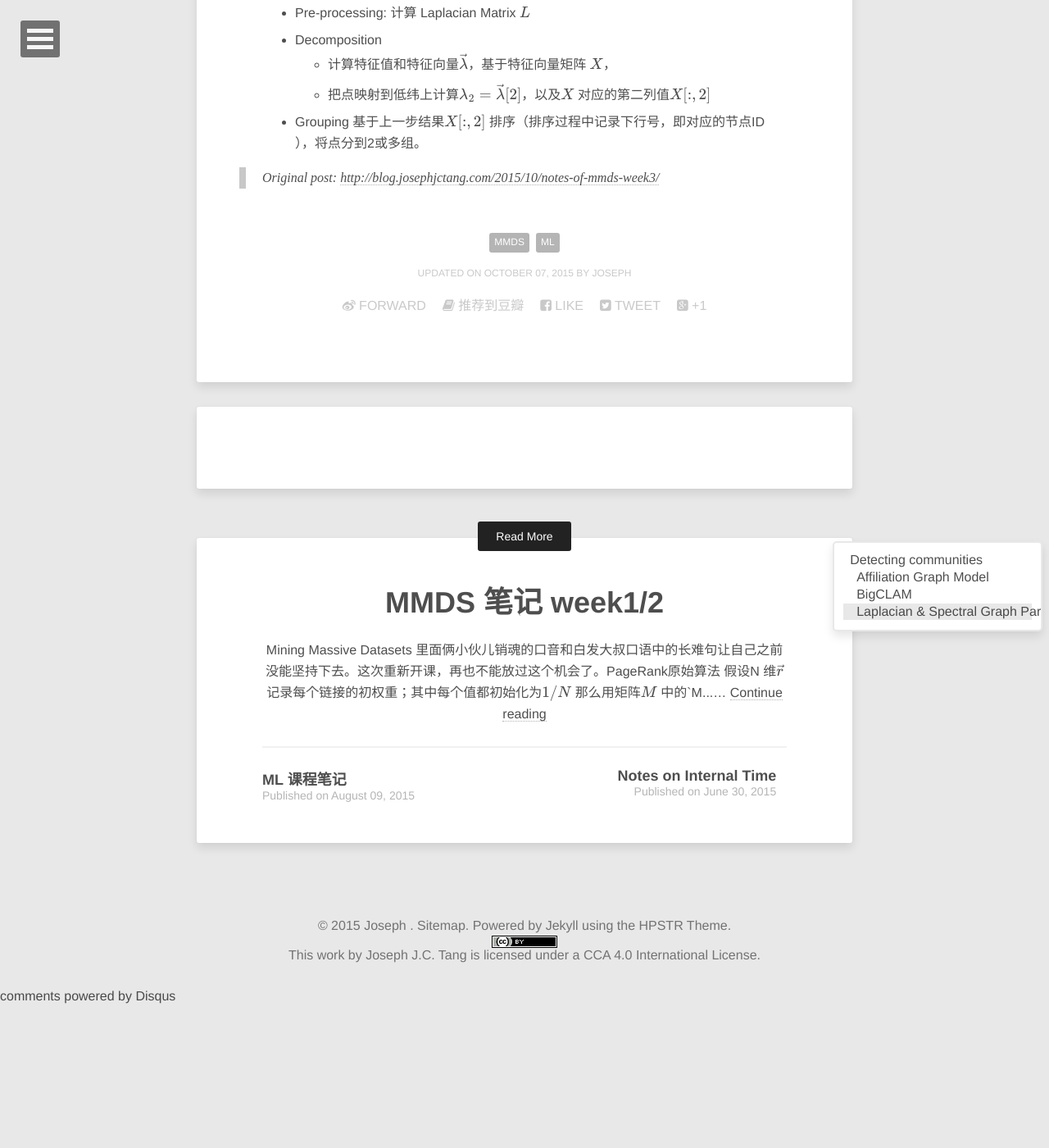
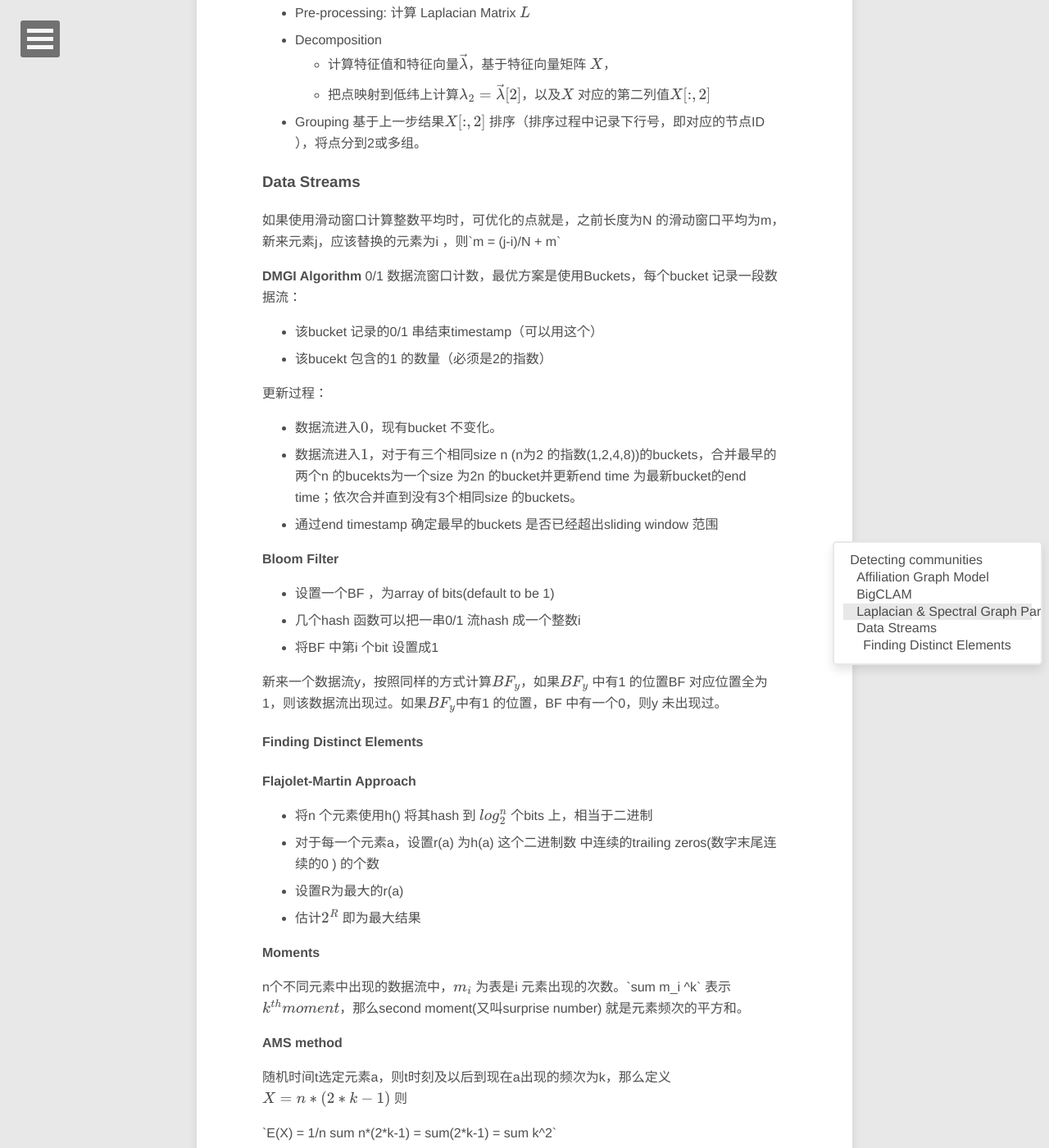
Before and after one commit to jinntrance/blog, a Jekyll site: the page built from CHINESE/_posts/2015-10-07-notes-of-mmds-week3.md, in a window 1280 px wide and 1400 px high, scrolled down 2105 px. Shown: the whole window at 82% size. Built offline with Jekyll 4.4.1, drawn with Linux system fonts in a browser that asks for light colours; formulas are drawn with MathJax 3; comment, search, counter and statistics services are not loaded; before the commit the page ends 3329 px from its top, so only the background shows below that; some of the changed text lies outside the part shown.

Commit message:
notes about data stream

```diff
--- a/CHINESE/_posts/2015-10-07-notes-of-mmds-week3.md
+++ b/CHINESE/_posts/2015-10-07-notes-of-mmds-week3.md
@@ -89,6 +89,54 @@ Spectral Clustering Algorithms 步骤
     - 把点映射到低纬上计算$\lambda_{2} = \vec \lambda[2]$，以及$X$ 对应的第二列值$X[:,2]$
 - Grouping 基于上一步结果$X[:,2]$ 排序（排序过程中记录下行号，即对应的节点ID ），将点分到2或多组。
 
+
+### Data Streams
+
+如果使用滑动窗口计算整数平均时，可优化的点就是，之前长度为N 的滑动窗口平均为m，新来元素j，应该替换的元素为i ，则\`m = (j-i)/N + m\`
+
+**DMGI Algorithm**
+0/1 数据流窗口计数，最优方案是使用Buckets，每个bucket 记录一段数据流：
+
+- 该bucket 记录的0/1 串结束timestamp（可以用这个）
+- 该bucekt 包含的1 的数量（必须是2的指数）
+
+更新过程：
+
+- 数据流进入$0$，现有bucket 不变化。
+- 数据流进入$1$，对于有三个相同size n (n为2 的指数(1,2,4,8))的buckets，合并最早的两个n 的bucekts为一个size 为2n 的bucket并更新end time 为最新bucket的end time；依次合并直到没有3个相同size 的buckets。
+- 通过end timestamp 确定最早的buckets 是否已经超出sliding window 范围
+
+**Bloom Filter**
+
+
+- 设置一个BF ，为array of bits(default to be 1)
+- 几个hash 函数可以把一串0/1 流hash 成一个整数i
+- 将BF 中第i 个bit 设置成1
+
+新来一个数据流y，按照同样的方式计算$BF_y$，如果$BF_y$ 中有1 的位置BF 对应位置全为1，则该数据流出现过。如果$BF_y$中有1 的位置，BF 中有一个0，则y 未出现过。
+
+#### Finding Distinct Elements
+
+**Flajolet-Martin Approach**
+
+- 将n 个元素使用h() 将其hash 到 $log_2^n$ 个bits 上，相当于二进制
+- 对于每一个元素a，设置r(a) 为h(a) 这个二进制数 中连续的trailing zeros(数字末尾连续的0 ) 的个数
+- 设置R为最大的r(a)
+- 估计$2^R$ 即为最大结果
+
+**Moments**
+
+n个不同元素中出现的数据流中，$m_i$ 为表是i 元素出现的次数。\`sum m_i ^k\` 表示$k^{th} moment$，那么second moment(又叫surprise number) 就是元素频次的平方和。
+
+**AMS method**
+
+随机时间t选定元素a，则t时刻及以后到现在a出现的频次为k，那么定义$X=n\* (2*k-1)$ 则
+
+\`E(X) = 1/n sum n\*(2*k-1) = sum(2\*k-1) = sum k^2\`
+
+就跟surprise number一致了，而且这种定义就可以处理流式计算。所以单$X$ 就可以代表surprise number 了，单可以取多次平均。
+
+
 **Mathjax was not loaded successfully**{:.mathjax_alt}
 {% comment %}
 <script type='text/x-mathjax-config'> MathJax.Hub.Config({ asciimath2jax: { delimiters: [['`','`']] }, tex2jax: {inlineMath: [['$', '$']], displayMath: [['$$', '$$']], processEscapes: true}}); </script>
```
